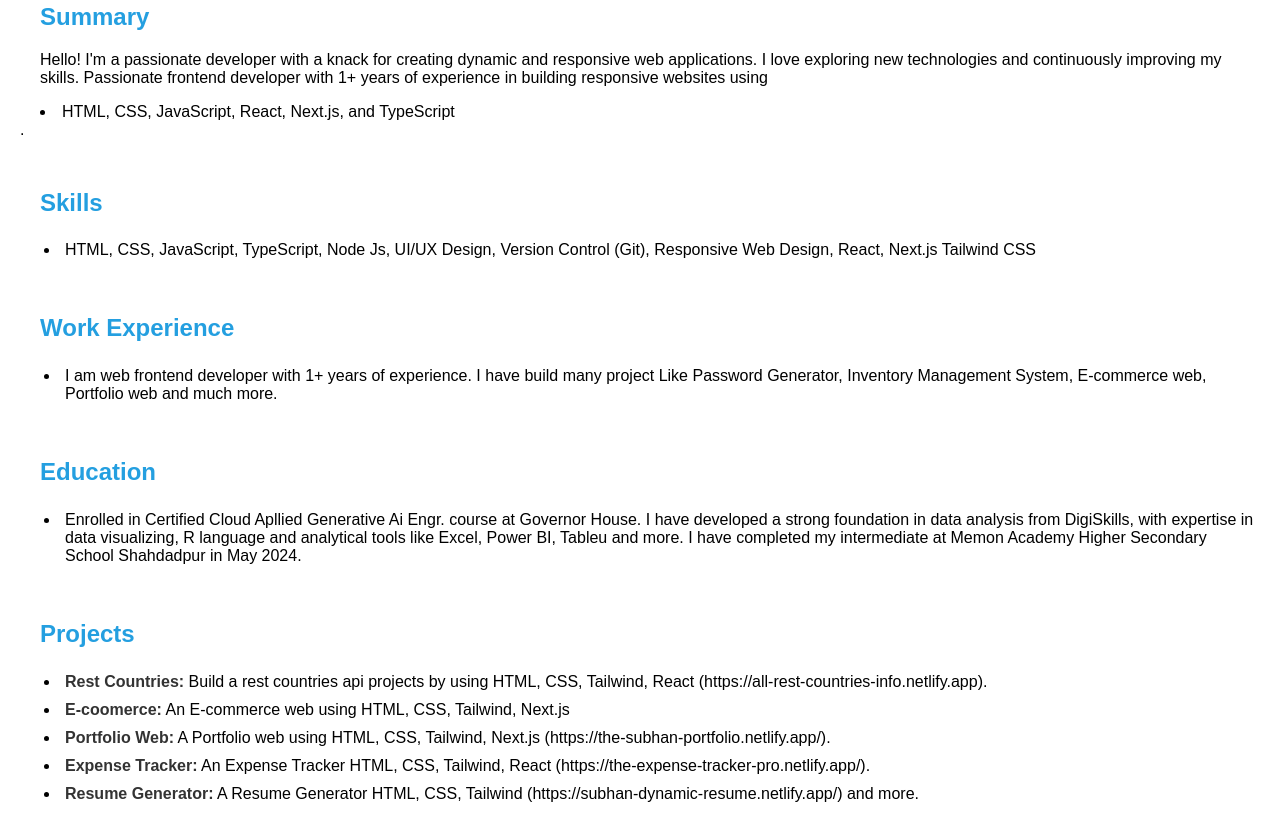
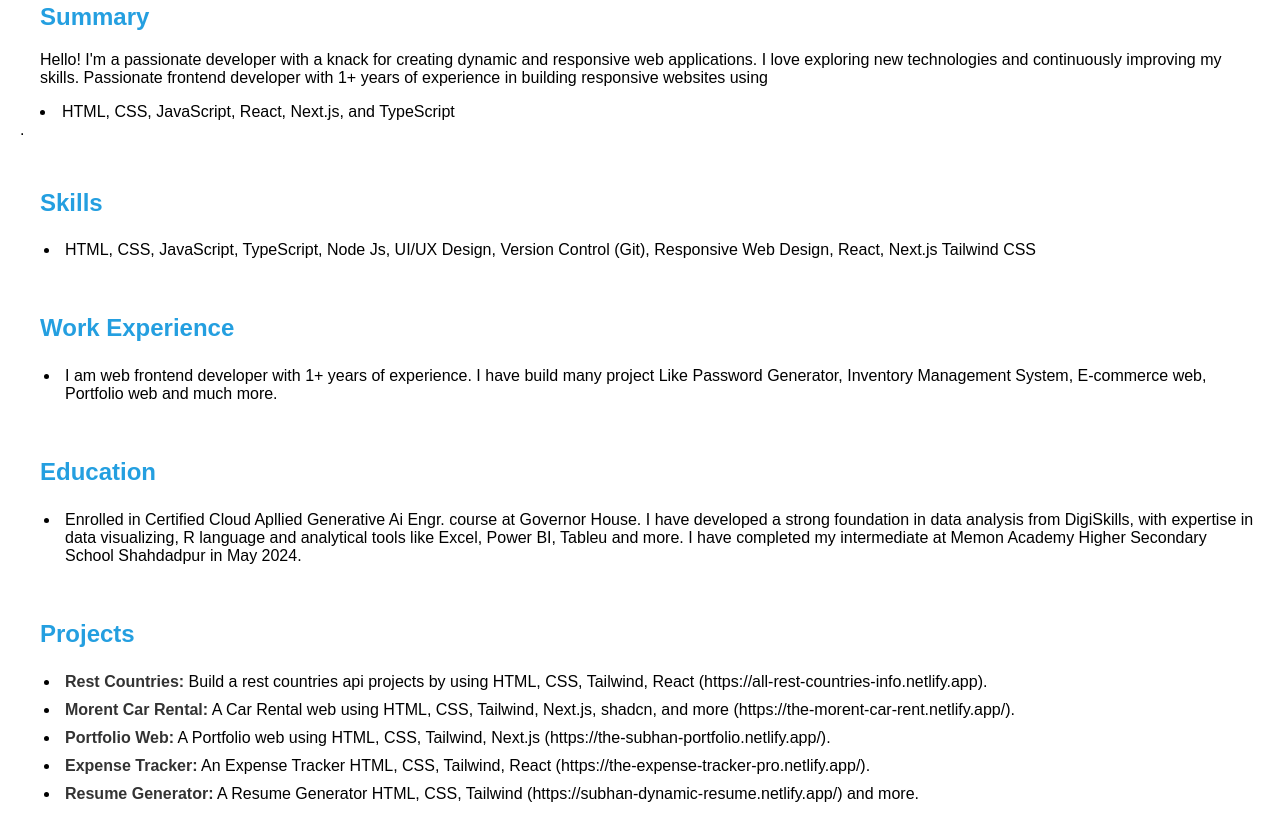
Before and after one commit to AbduSubhan11/Static-Resume, a website: page index.html in a window 1280 px wide. Shown: the part 355-1195 px from the top of the page. Drawn offline with Linux system fonts and the light colour scheme.

Commit message:
Morent Car Link Added

```diff
--- a/index.html
+++ b/index.html
@@ -89,8 +89,8 @@
             (https://all-rest-countries-info.netlify.app).
           </li>
           <li>
-            <strong>E-coomerce:</strong> An E-commerce web using HTML, CSS,
-            Tailwind, Next.js
+            <strong>Morent Car Rental:</strong> A Car Rental web using HTML, CSS,
+            Tailwind, Next.js, shadcn, and more (https://the-morent-car-rent.netlify.app/).
           </li>
           <li>
             <strong>Portfolio Web:</strong> A Portfolio web using HTML, CSS,
```
